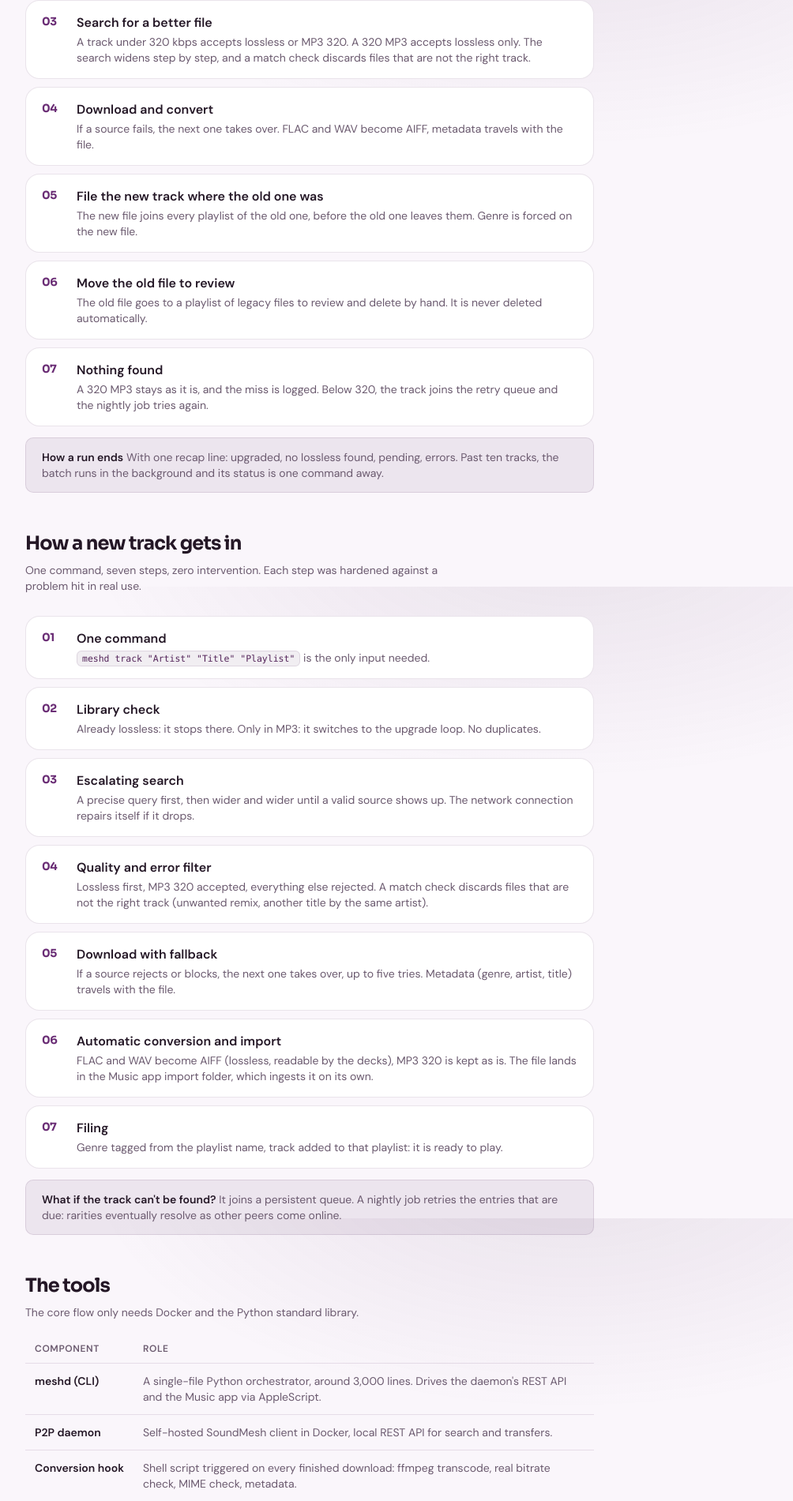
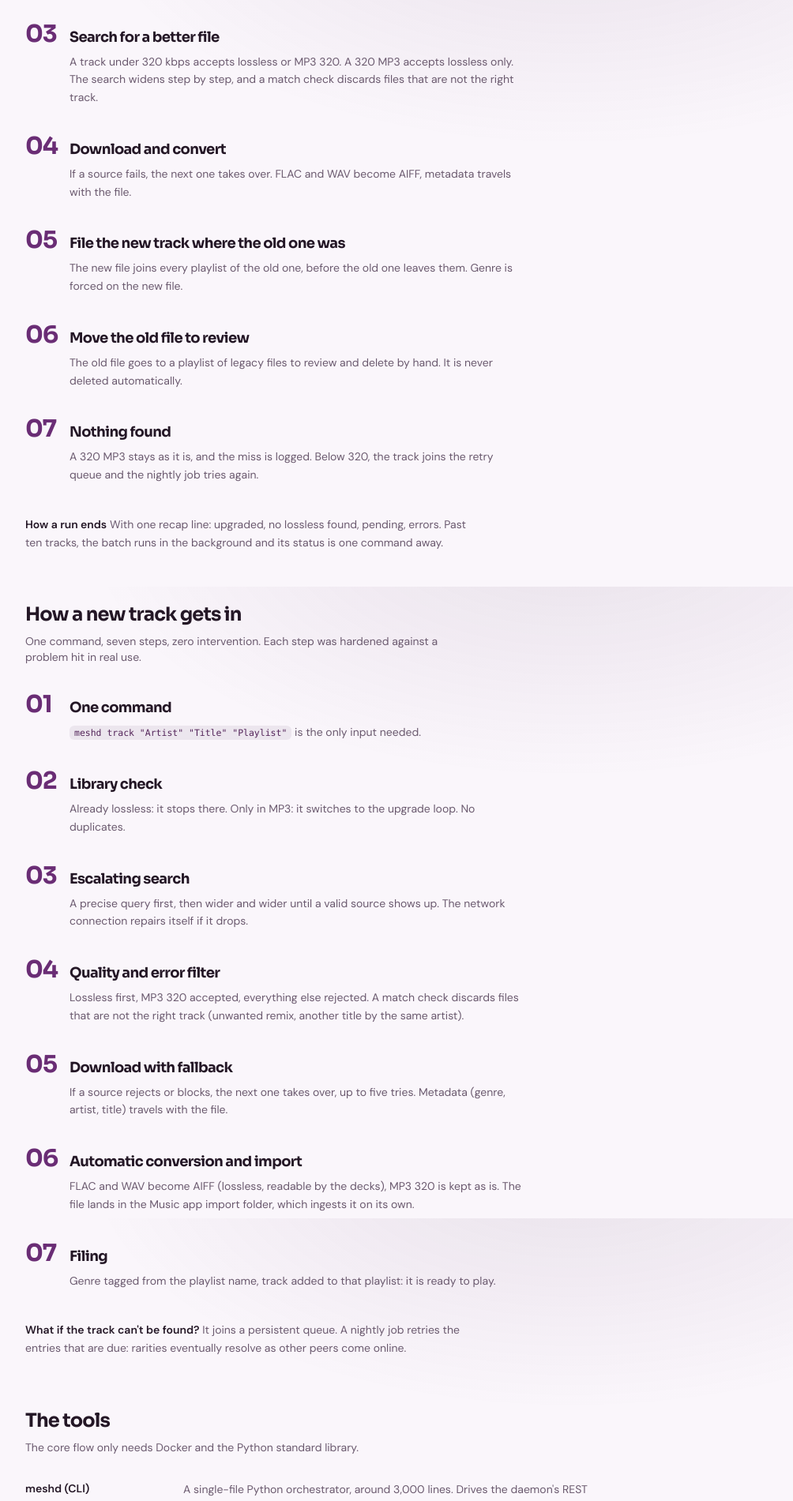
Before and after one commit to ClementPZ/clementpz-portfolio, a Next.js app: page /music-quality-upgrader in a window 1280 px wide. Shown: the part 857-2758 px from the top of the page at 79% size, without its empty margins (248-1252 px from the left). Built offline with nearby package versions, Linux system fonts and the light colour scheme.

Commit message:
Roll the design and copy pass to the music upgrader and design system pages

```diff
--- a/src/app/nrc/design-system/page.tsx
+++ b/src/app/nrc/design-system/page.tsx
@@ -4,7 +4,7 @@ import { NrcDesignSystemContent } from "../../../components/NrcDesignSystemConte
 export const metadata: Metadata = {
   title: "Flowbite design system · Clément PZ",
   description:
-    "The open-source Flowbite design system extracted and documented: tokens copied from the source and 16 live components with usage guides. Not NRC's internal system.",
+    "The open-source Flowbite design system extracted and documented: tokens copied from the source and 19 live components with usage guides. Not NRC's internal system.",
 };
 
 export default function NrcDesignSystemPage() {
--- a/src/components/MusicQualityUpgraderContent.tsx
+++ b/src/components/MusicQualityUpgraderContent.tsx
@@ -9,6 +9,8 @@ import { useLocale } from "./LocaleProvider";
 
 // Case study Music Quality Upgrader — suit le sélecteur de langue (EN/FR/ES).
 // Contenu localisé dans i18n.ts → musicQualityUpgraderText[locale].
+// Même langage que /nrc : pas de cartes ni de bordures, des rangées numérotées
+// posées sur la page, un texte discret au lieu de pilules.
 
 function Code({ children }: { children: React.ReactNode }) {
   return (
@@ -17,7 +19,6 @@ function Code({ children }: { children: React.ReactNode }) {
       style={{
         fontFamily: "ui-monospace, SFMono-Regular, Menlo, monospace",
         background: "var(--accent-subtle)",
-        border: "1px solid var(--border)",
         color: "var(--tag-text)",
       }}
     >
@@ -30,10 +31,36 @@ function SectionTitle({ title, sub }: { title: string; sub: string }) {
   return (
     <>
       <h2 className="font-display text-2xl font-bold mb-2">{title}</h2>
-      <p className="text-sm max-w-xl mb-7" style={{ color: "var(--text-muted)" }}>
+      <p className="text-sm max-w-xl mb-8" style={{ color: "var(--text-muted)" }}>
         {sub}
       </p>
     </>
+  );
+}
+
+// Rangée numérotée : le numéro en accent, un titre, un texte. Sert aux étapes
+// et aux itérations.
+function Row({
+  n,
+  title,
+  children,
+}: {
+  n: string;
+  title: string;
+  children: React.ReactNode;
+}) {
+  return (
+    <div className="grid grid-cols-[3.5rem_1fr] items-baseline">
+      <span className="font-display text-3xl font-bold" style={{ color: "var(--accent)" }}>
+        {n}
+      </span>
+      <div>
+        <h3 className="font-display text-lg font-bold mb-1.5">{title}</h3>
+        <div className="text-sm leading-relaxed max-w-xl" style={{ color: "var(--text-muted)" }}>
+          {children}
+        </div>
+      </div>
+    </div>
   );
 }
 
@@ -41,39 +68,22 @@ type Flow = (typeof musicQualityUpgraderText)["en"]["flow"];
 
 function FlowSection({ flow }: { flow: Flow }) {
   return (
-    <section className="pt-12">
+    <section className="pt-16">
       <SectionTitle title={flow.title} sub={flow.sub} />
-      <div className="grid gap-2.5">
+      <div className="grid gap-8">
         {flow.steps.map((s) => (
-          <div key={s.n} className="surface flex flex-col sm:flex-row gap-1 sm:gap-4 px-5 py-4">
-            <span
-              className="font-display font-bold text-sm shrink-0 w-7"
-              style={{ color: "var(--accent)" }}
-            >
-              {s.n}
-            </span>
-            <div>
-              <h3 className="text-base font-semibold">{s.title}</h3>
-              <p className="text-sm mt-0.5" style={{ color: "var(--text-muted)" }}>
-                {s.code && <Code>{s.code}</Code>}
-                {s.body}
-              </p>
-            </div>
-          </div>
+          <Row key={s.n} n={s.n} title={s.title}>
+            <p>
+              {s.code && <Code>{s.code}</Code>}
+              {s.body}
+            </p>
+          </Row>
         ))}
       </div>
-      <div
-        className="mt-3.5 px-5 py-3.5 text-sm"
-        style={{
-          background: "var(--accent-subtle)",
-          border: "1px solid var(--border)",
-          borderRadius: "var(--radius)",
-          color: "var(--text-muted)",
-        }}
-      >
+      <p className="mt-10 text-sm leading-relaxed max-w-xl" style={{ color: "var(--text-muted)" }}>
         <b style={{ color: "var(--text)" }}>{flow.asideBold}</b>
         {flow.aside}
-      </div>
+      </p>
     </section>
   );
 }
@@ -88,7 +98,9 @@ export function MusicQualityUpgraderContent() {
       <main className="max-w-3xl mx-auto px-6 pt-10 pb-24">
         <div className="mb-10 flex items-center justify-between">
           <BackHome />
-          <span className="pill">{t.period}</span>
+          <span className="text-xs" style={{ color: "var(--text-muted)" }}>
+            {t.period}
+          </span>
         </div>
 
         {/* Hero */}
@@ -100,64 +112,37 @@ export function MusicQualityUpgraderContent() {
           <b style={{ color: "var(--text)" }}>{t.introBold}</b>
           {t.introPost}
         </p>
-        <div className="flex flex-wrap gap-2 mt-6">
-          {t.stack.map((s) => (
-            <span key={s} className="pill">
-              {s}
-            </span>
-          ))}
-        </div>
+        <p className="mt-6 text-sm" style={{ color: "var(--text-muted)" }}>
+          {t.stack.join(" · ")}
+        </p>
 
         {/* Boucle d'upgrade, puis entrée d'un nouveau morceau */}
         <FlowSection flow={t.upgrade} />
         <FlowSection flow={t.flow} />
 
         {/* Outils */}
-        <section className="pt-12">
+        <section className="pt-16">
           <SectionTitle title={t.tools.title} sub={t.tools.sub} />
-          <table className="w-full border-collapse text-sm">
-            <thead>
-              <tr>
-                {t.tools.cols.map((h) => (
-                  <th
-                    key={h}
-                    className="text-left text-xs uppercase tracking-wider font-semibold pb-2.5 px-3"
-                    style={{ color: "var(--text-muted)" }}
-                  >
-                    {h}
-                  </th>
-                ))}
-              </tr>
-            </thead>
-            <tbody>
-              {t.tools.rows.map((tl) => (
-                <tr key={tl.name}>
-                  <td
-                    className="px-3 py-3 font-semibold whitespace-nowrap align-top"
-                    style={{ borderTop: "1px solid var(--border)" }}
-                  >
-                    {tl.name}
-                  </td>
-                  <td
-                    className="px-3 py-3 align-top"
-                    style={{ borderTop: "1px solid var(--border)", color: "var(--text-muted)" }}
-                  >
-                    {tl.role}
-                  </td>
-                </tr>
-              ))}
-            </tbody>
-          </table>
+          <dl className="grid gap-6">
+            {t.tools.rows.map((tl) => (
+              <div key={tl.name} className="grid gap-1 sm:grid-cols-[11rem_1fr] sm:gap-6">
+                <dt className="text-sm font-semibold">{tl.name}</dt>
+                <dd className="text-sm leading-relaxed" style={{ color: "var(--text-muted)" }}>
+                  {tl.role}
+                </dd>
+              </div>
+            ))}
+          </dl>
         </section>
 
         {/* Modes */}
-        <section className="pt-12">
+        <section className="pt-16">
           <SectionTitle title={t.modes.title} sub={t.modes.sub} />
-          <div className="grid gap-3 sm:grid-cols-2">
-            {t.modes.items.map((m, i) => (
-              <div key={m.title} className={`surface px-5 py-5${i === 0 ? " card-featured" : ""}`}>
-                <h3 className="font-display text-base font-bold mb-1.5">{m.title}</h3>
-                <p className="text-sm mb-3" style={{ color: "var(--text-muted)" }}>
+          <div className="grid gap-8 sm:grid-cols-2">
+            {t.modes.items.map((m) => (
+              <div key={m.title}>
+                <h3 className="font-display text-lg font-bold mb-1.5">{m.title}</h3>
+                <p className="text-sm leading-relaxed mb-3" style={{ color: "var(--text-muted)" }}>
                   {m.body}
                 </p>
                 <Code>{m.cmd}</Code>
@@ -167,52 +152,29 @@ export function MusicQualityUpgraderContent() {
         </section>
 
         {/* Versions */}
-        <section className="pt-12">
+        <section className="pt-16">
           <SectionTitle title={t.versions.title} sub={t.versions.sub} />
-          <div className="grid gap-2.5">
+          <div className="grid gap-8">
             {t.versions.items.map((v) => (
-              <div key={v.v} className="surface grid sm:grid-cols-[64px_1fr] gap-2 sm:gap-4 px-5 py-4">
-                <span className="font-display font-bold" style={{ color: "var(--accent)" }}>
-                  {v.v}
-                </span>
-                <div>
-                  <h3 className="text-base font-semibold mb-1.5">{v.title}</h3>
-                  <div className="flex flex-wrap gap-1.5">
-                    {v.tags.map((tag) => (
-                      <span
-                        key={tag}
-                        className="text-xs px-2.5 py-1 rounded-full"
-                        style={{ background: "var(--tag-bg)", color: "var(--tag-text)" }}
-                      >
-                        {tag}
-                      </span>
-                    ))}
-                  </div>
-                </div>
-              </div>
+              <Row key={v.v} n={v.v} title={v.title}>
+                <p>{v.tags.join(" · ")}</p>
+              </Row>
             ))}
           </div>
         </section>
 
         {/* Roadmap */}
-        <section className="pt-12">
+        <section className="pt-16">
           <SectionTitle title={t.roadmap.title} sub={t.roadmap.sub} />
-          <div className="grid gap-2.5">
+          <div className="grid gap-6">
             {t.roadmap.items.map((r) => (
-              <div
-                key={r.title}
-                className="flex gap-4 items-baseline px-5 py-4"
-                style={{
-                  border: "1px dashed var(--border-strong)",
-                  borderRadius: "var(--radius-lg)",
-                }}
-              >
-                <span className="font-bold shrink-0" style={{ color: "var(--accent)" }}>
+              <div key={r.title} className="grid grid-cols-[3.5rem_1fr] items-baseline">
+                <span className="font-display text-xl font-bold" style={{ color: "var(--accent)" }}>
                   →
                 </span>
                 <div>
                   <h3 className="text-base font-semibold">{r.title}</h3>
-                  <p className="text-sm mt-0.5" style={{ color: "var(--text-muted)" }}>
+                  <p className="text-sm leading-relaxed max-w-xl mt-0.5" style={{ color: "var(--text-muted)" }}>
                     {r.body}
                   </p>
                 </div>
@@ -222,17 +184,9 @@ export function MusicQualityUpgraderContent() {
         </section>
 
         {/* Note légale */}
-        <div
-          className="mt-14 px-5 py-3.5 text-xs"
-          style={{
-            background: "var(--bg-card)",
-            border: "1px solid var(--border)",
-            borderRadius: "var(--radius)",
-            color: "var(--text-muted)",
-          }}
-        >
+        <p className="mt-16 text-xs leading-relaxed max-w-xl" style={{ color: "var(--text-muted)" }}>
           {t.legal}
-        </div>
+        </p>
 
         <div className="mt-10">
           <Link href="/" className="btn-ghost">
--- a/src/data/i18n.ts
+++ b/src/data/i18n.ts
@@ -618,7 +618,7 @@ export const musicQualityUpgraderText: Record<
     stack: string[];
     upgrade: MusicFlow;
     flow: MusicFlow;
-    tools: { title: string; sub: string; cols: [string, string]; rows: MusicRow[] };
+    tools: { title: string; sub: string; rows: MusicRow[] };
     modes: { title: string; sub: string; items: MusicMode[] };
     versions: { title: string; sub: string; items: MusicVersion[] };
     roadmap: { title: string; sub: string; items: MusicRoad[] };
@@ -668,7 +668,6 @@ export const musicQualityUpgraderText: Record<
     tools: {
       title: "The tools",
       sub: "The core flow only needs Docker and the Python standard library.",
-      cols: ["Component", "Role"],
       rows: [
         { name: "meshd (CLI)", role: "A single-file Python orchestrator, around 3,000 lines. Drives the daemon's REST API and the Music app via AppleScript." },
         { name: "P2P daemon", role: "Self-hosted SoundMesh client in Docker, local REST API for search and transfers." },
@@ -748,7 +747,6 @@ export const musicQualityUpgraderText: Record<
     tools: {
       title: "Les outils",
       sub: "Le cœur du flow ne dépend que de Docker et de la bibliothèque standard Python.",
-      cols: ["Composant", "Rôle"],
       rows: [
         { name: "meshd (CLI)", role: "Orchestrateur Python d'environ 3 000 lignes, un seul fichier. Pilote l'API REST du daemon et l'app Musique via AppleScript." },
         { name: "Daemon P2P", role: "Client SoundMesh auto-hébergé dans Docker, API REST locale pour la recherche et les transferts." },
@@ -828,7 +826,6 @@ export const musicQualityUpgraderText: Record<
     tools: {
       title: "Las herramientas",
       sub: "El núcleo del flow solo depende de Docker y de la biblioteca estándar de Python.",
-      cols: ["Componente", "Rol"],
       rows: [
         { name: "meshd (CLI)", role: "Orquestador Python de un solo archivo, alrededor de 3000 líneas. Pilota la API REST del daemon y la app Música vía AppleScript." },
         { name: "Daemon P2P", role: "Cliente SoundMesh autoalojado en Docker, API REST local para búsqueda y transferencias." },
@@ -1477,7 +1474,7 @@ export const nrcText: Record<
         },
       ],
       builderCta: "Read the Builder plugin case study (inspired by the work done at NRC)",
-      teaserCaption: "Flowbite, the open-source base of the system, extracted into tokens and 16 live components.",
+      teaserCaption: "Flowbite, the open-source base of the system, extracted into tokens and 19 live components.",
       exploreCta: "Explore the extracted design system",
     },
     cases: {
@@ -1653,7 +1650,7 @@ export const nrcText: Record<
         },
       ],
       builderCta: "Lire le case study sur le plugin Builder (inspiré du travail effectué chez NRC)",
-      teaserCaption: "Flowbite, la base open source du système, extraite en tokens et 16 composants vivants.",
+      teaserCaption: "Flowbite, la base open source du système, extraite en tokens et 19 composants vivants.",
       exploreCta: "Explorer le design system extrait",
     },
     cases: {
@@ -1829,7 +1826,7 @@ export const nrcText: Record<
         },
       ],
       builderCta: "Leer el case study del plugin Builder (inspirado en el trabajo realizado en NRC)",
-      teaserCaption: "Flowbite, la base de código abierto del sistema, extraída en tokens y 16 componentes vivos.",
+      teaserCaption: "Flowbite, la base de código abierto del sistema, extraída en tokens y 19 componentes vivos.",
       exploreCta: "Explorar el design system extraído",
     },
     cases: {
@@ -2003,7 +2000,7 @@ export const nrcSystemText: Record<
     },
     components: {
       title: "Components",
-      sub: "Twenty-one components, all live. Hover, focus and click inside the previews.",
+      sub: "Nineteen components, all live. Hover, focus and click inside the previews.",
       notBuilt: "Not built yet: Alert, Table, Tabs, Modal, Avatar.",
     },
     groups: { Actions: "Actions", Forms: "Forms", Navigation: "Navigation", Surfaces: "Surfaces", Feedback: "Feedback" },
@@ -2043,7 +2040,7 @@ export const nrcSystemText: Record<
     },
     components: {
       title: "Composants",
-      sub: "Vingt et un composants, tous vivants. Survolez, mettez le focus et cliquez dans les aperçus.",
+      sub: "Dix-neuf composants, tous vivants. Survolez, mettez le focus et cliquez dans les aperçus.",
       notBuilt: "Pas encore construits : Alert, Table, Tabs, Modal, Avatar.",
     },
     groups: { Actions: "Actions", Forms: "Formulaires", Navigation: "Navigation", Surfaces: "Surfaces", Feedback: "Retours" },
@@ -2083,7 +2080,7 @@ export const nrcSystemText: Record<
     },
     components: {
       title: "Componentes",
-      sub: "Veintiún componentes, todos vivos. Pasa el cursor, enfoca y haz clic dentro de las vistas previas.",
+      sub: "Diecinueve componentes, todos vivos. Pasa el cursor, enfoca y haz clic dentro de las vistas previas.",
       notBuilt: "Aún sin construir: Alert, Table, Tabs, Modal, Avatar.",
     },
     groups: { Actions: "Acciones", Forms: "Formularios", Navigation: "Navegación", Surfaces: "Superficies", Feedback: "Retroalimentación" },
```
Also changed, not shown: src/components/NrcDesignSystemContent.tsx (+18 -25 lines).
